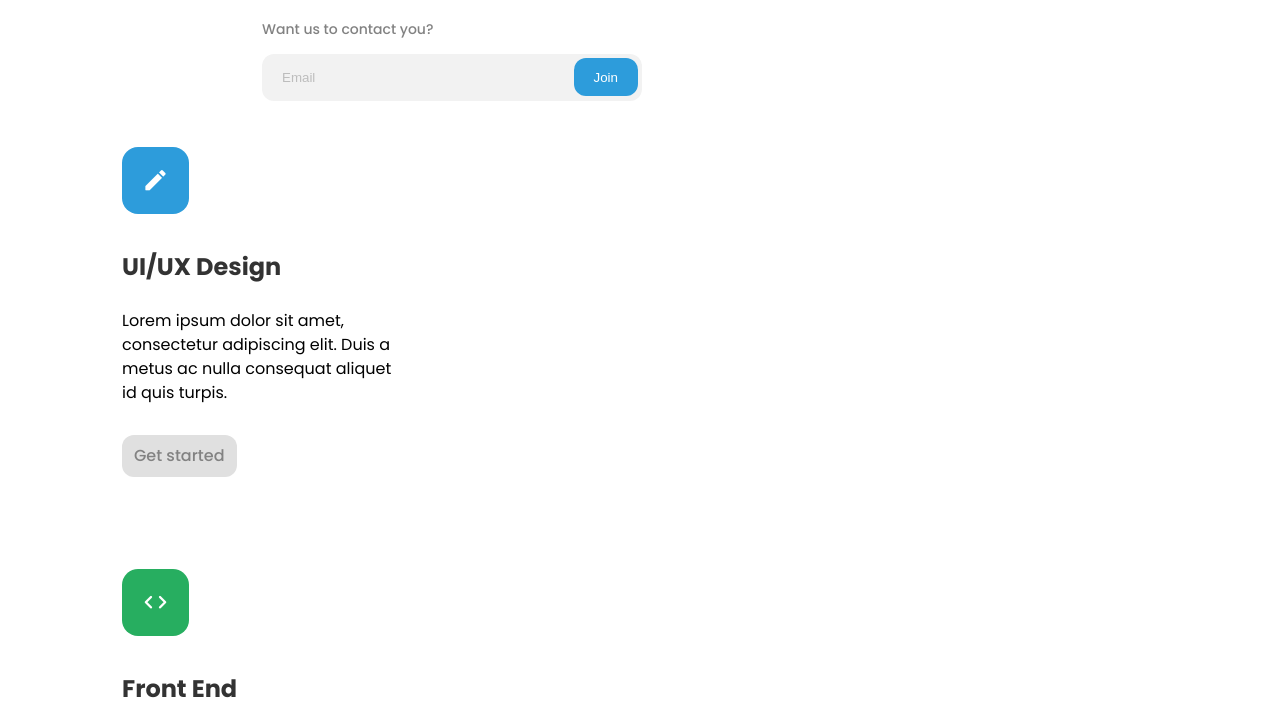
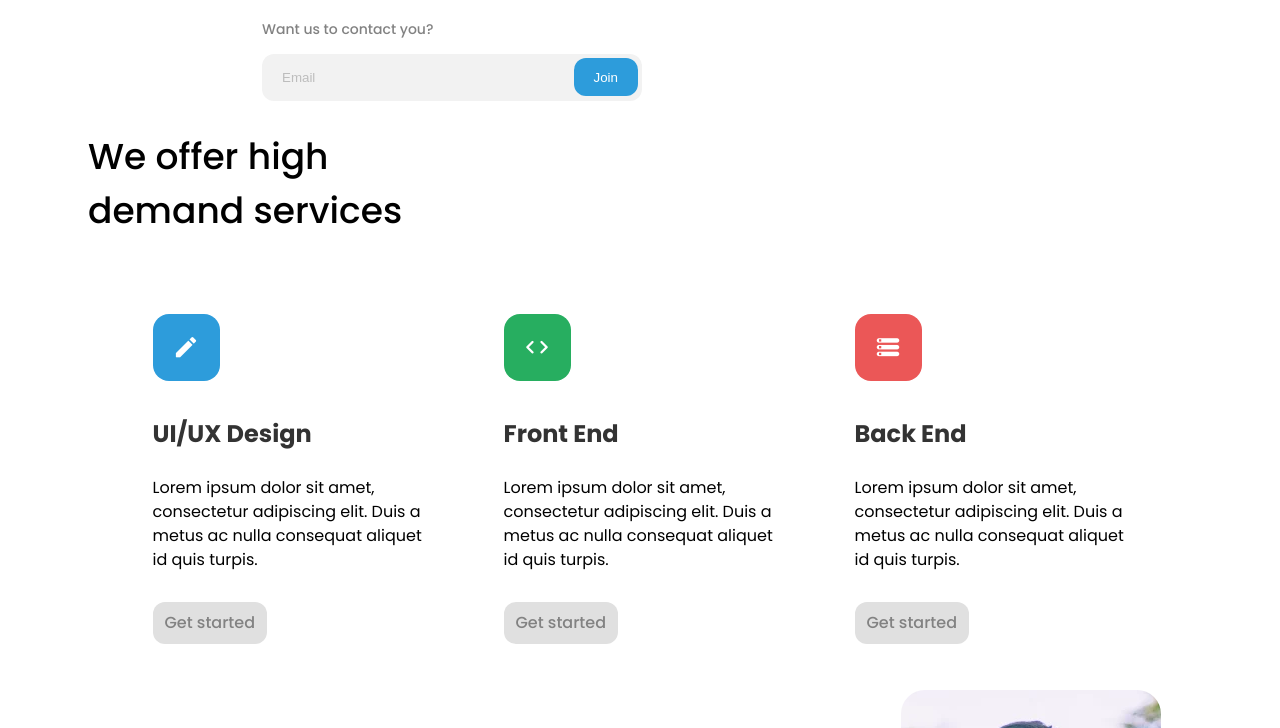
Before and after one commit to Inkacoders/Inka-homepage, a website built with webpack: page public/index.html in a window 1280 px wide. Shown: the part 953-1681 px from the top of the page. Built offline with nearby package versions, Linux system fonts and the light colour scheme; a web font is replaced by a local one.

Commit message:
Service section completed

```diff
--- a/public/index.html
+++ b/public/index.html
@@ -91,47 +91,68 @@
             </div>
           </div>
         </section>
-        <section aria-label="services">
+        <section class="services" aria-label="services">
           <div class="wrapper--content">
-            <article class="card">
+            <h2 class="services__title">We offer high demand services</h2>
+            <div class="services__cards-container">
+              <article class="card" aria-label="UI/UX design service">
                 <div class="card__icon card__icon--blue">
                   <i class="icon-pencil" aria-hidden="true"></i>
                 </div>
                 <div class="card__content">
-                <h2 class="card__title">UI/UX Design</h2>
+                  <h3 class="card__title">UI/UX Design</h3>
                   <p class="card__description">
-                  Lorem ipsum dolor sit amet, consectetur adipiscing elit. Duis
-                  a metus ac nulla consequat aliquet id quis turpis.
+                    Lorem ipsum dolor sit amet, consectetur adipiscing elit.
+                    Duis a metus ac nulla consequat aliquet id quis turpis.
                   </p>
                 </div>
-              <a href="#" class="card__button"> Get started </a>
+                <a
+                  href="#"
+                  class="card__button"
+                  aria-label="Get started UI/UX design"
+                >
+                  Get started
+                </a>
               </article>
-            <article class="card">
+              <article class="card" aria-label="Frontend service">
                 <div class="card__icon card__icon--green">
                   <i class="icon-code" aria-hidden="true"></i>
                 </div>
                 <div class="card__content">
-                <h2 class="card__title">Front End</h2>
+                  <h3 class="card__title">Front End</h3>
                   <p class="card__description">
-                  Lorem ipsum dolor sit amet, consectetur adipiscing elit. Duis
-                  a metus ac nulla consequat aliquet id quis turpis.
+                    Lorem ipsum dolor sit amet, consectetur adipiscing elit.
+                    Duis a metus ac nulla consequat aliquet id quis turpis.
                   </p>
                 </div>
-              <a href="#" class="card__button"> Get started </a>
+                <a
+                  href="#"
+                  class="card__button"
+                  aria-label="Get started frontend"
+                >
+                  Get started
+                </a>
               </article>
-            <article class="card">
+              <article class="card" aria-label="Backend service">
                 <div class="card__icon card__icon--red">
                   <i class="icon-storage" aria-hidden="true"></i>
                 </div>
                 <div class="card__content">
-                <h2 class="card__title">Back End</h2>
+                  <h3 class="card__title">Back End</h3>
                   <p class="card__description">
-                  Lorem ipsum dolor sit amet, consectetur adipiscing elit. Duis
-                  a metus ac nulla consequat aliquet id quis turpis.
+                    Lorem ipsum dolor sit amet, consectetur adipiscing elit.
+                    Duis a metus ac nulla consequat aliquet id quis turpis.
                   </p>
                 </div>
-              <a href="#" class="card__button"> Get started </a>
+                <a
+                  href="#"
+                  class="card__button"
+                  aria-label="Get started backend"
+                >
+                  Get started
+                </a>
               </article>
+            </div>
           </div>
         </section>
         <section class="community__container" aria-labelledby="community">
--- a/src/js/index.js
+++ b/src/js/index.js
@@ -8,6 +8,7 @@ import "../styles/burger-btn.css";
 import "../styles/menu.css";
 import "../styles/grid-gallery.css";
 import "../styles/community.css";
+import "../styles/services.css";
 import "../styles/card.css";
 
 import { $burgerBtn } from "./selectors.js";
--- /dev/null
+++ b/src/styles/services.css
@@ -0,0 +1,20 @@
+.services__title {
+  font: var(--m_header4);
+  inline-size: 16.1875rem;
+  padding-inline-start: 2.0625rem;
+}
+
+.services__cards-container {
+  display: flex;
+  flex-wrap: wrap;
+  justify-content: space-between;
+  gap: 0.625rem;
+  justify-content: center;
+}
+
+@media screen and (min-width: 1000px) {
+  .services__title {
+    inline-size: 21.625rem;
+    padding-inline-start: 0;
+  }
+}
```
Lines whose indentation alone changed are shown as unchanged.
